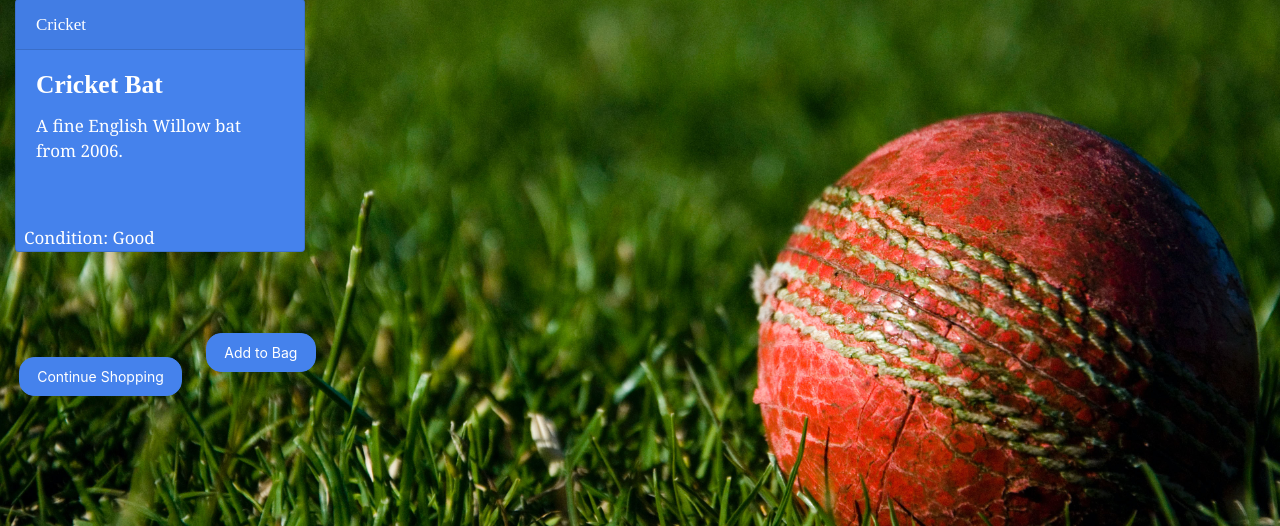
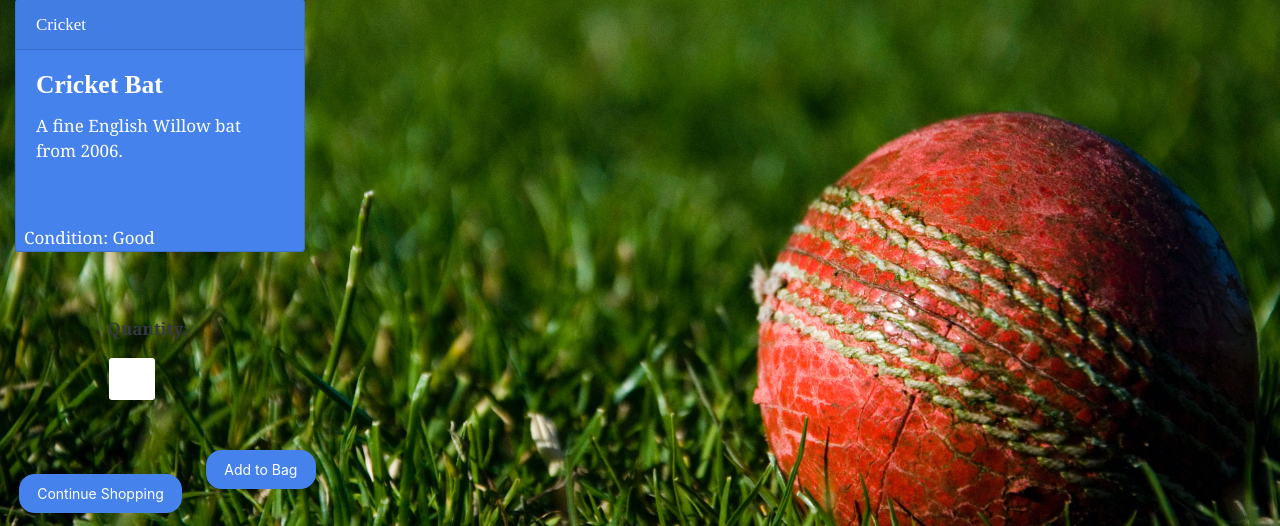
Before and after one commit to mphil17/Sports-shop-MS4, a Django app: page /equipment/1 in a window 1280 px wide. Shown: the part 274-800 px from the top of the page. Run offline with Django 3.2, Linux system fonts and the light colour scheme; data comes from the database, SQL or seed files in the repository; both versions use the stored data as it was after the commit; some libraries are stand-ins or nearby versions; some web fonts are replaced.

Commit message:
Added functionality to add to shopping bag

```diff
--- a/bag/contexts.py
+++ b/bag/contexts.py
@@ -1,13 +1,32 @@
 from decimal import Decimal
 from django.conf import settings
+from django.shortcuts import get_object_or_404
+from equipment.models import Equipment
 
 
 def bag_contents(request):
 
     bag_items = []
     total = 0
+    delivery = 0
     product_count = 0
-    delivery = 0
+    bag = request.session.get('bag', {})
+
+
+    print(bag)
+
+    for bag_item, quantity in bag.items():
+        equip_piece = get_object_or_404(Equipment, pk=bag_item)
+        total += quantity * equip_piece.price
+        product_count += quantity
+        delivery = 2
+        print(delivery)
+        print(total)
+        bag_items.append({
+            'bag_item': bag_item,
+            'equip_piece': equip_piece,
+            'quantity': quantity,
+        })
 
     grand_total = delivery + total
 
--- a/bag/templates/bag/bag.html
+++ b/bag/templates/bag/bag.html
@@ -16,7 +16,10 @@
             <table>
                 <tr>
                     <td>
-                        Items
+                        {{ quantity }}
+                        {% if bag_items %}
+                        {{ bag_items }}
+                        {% endif %}
                     </td>
                 </tr>
             </table>
--- a/equipment/templates/equipment/equipment_item.html
+++ b/equipment/templates/equipment/equipment_item.html
@@ -19,15 +19,24 @@
         </div>
     </div>
 </div>
-
 <form action="{% url 'add_to_bag' item.id %}" method="POST">
     {% csrf_token %}
+      <div class="form-row">
+        <div class="col-1 offset-1">
+            <p class="mt-3"><strong>Quantity:</strong></p>
+            <div class="form-group w-50">
+                <div class="input-group">
+                    <input class="form-control qty_input" type="number" name="quantity" value="1" min="1" max="99" data-item_id="{{ item.id }}" id="id_qty_{{ item.id }}">
+                </div>
+            </div>
+        </div>
+    </div>
     <div class="row">
         <div class="col-12">
             <a href="{% url 'equipment' %}" class="btn btn-outline-black rounded-0 mt-5">
                 <button type="button" class="btn btn-primary">Continue Shopping</button>
             </a>
-            <button type="submit" class="btn btn-primary">Add to Bag</button>
+        <button type="submit" class="btn btn-primary">Add to Bag</button>
         </div>
         <!--get url to redirect back to after adding to bag-->
         <input type="hidden" name="redirect_url" value="{{ request.path }}">
```
Also changed, not shown: bag/views.py (+8 -1 lines), db.sqlite3.
